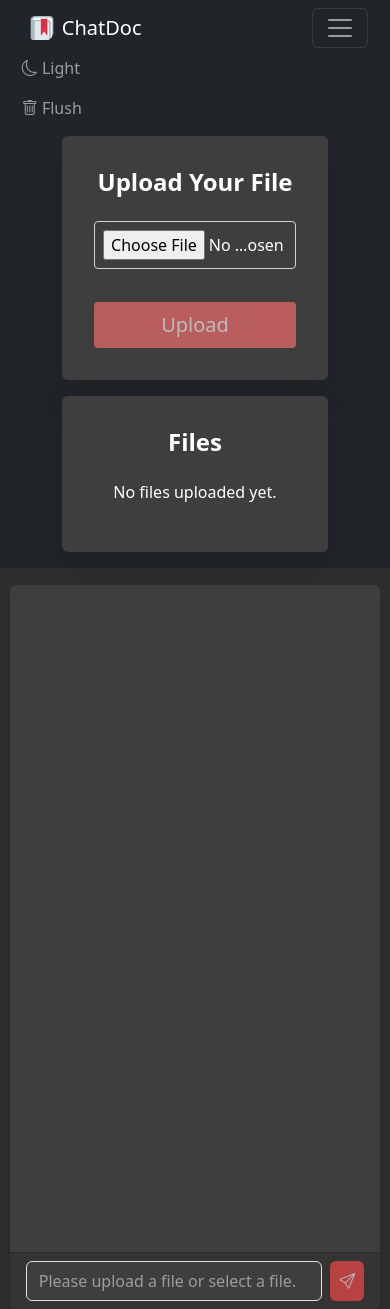
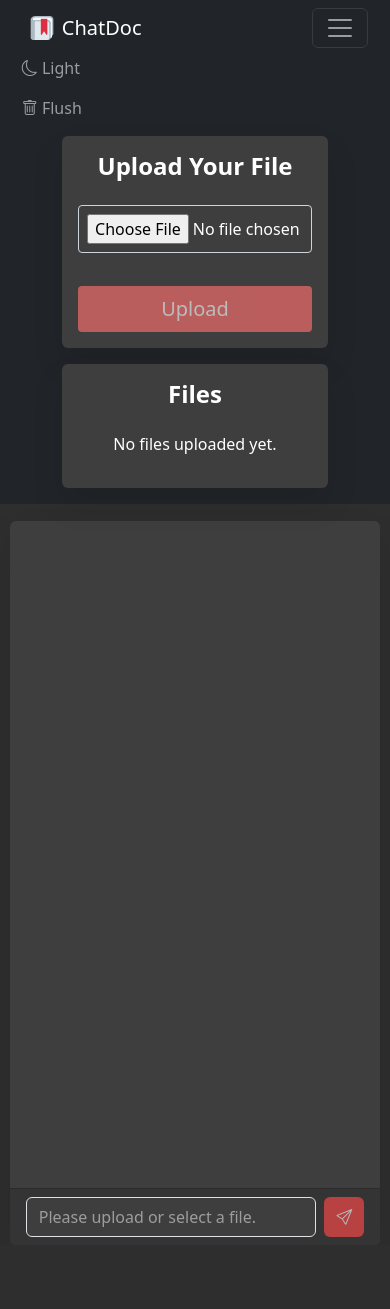
Before and after one commit to trungnguyen21/ChatDocument, a React (Create React App) app in the folder front_end/: page / in a window 390 px wide. After the commit the page ends 1245 px from the top, so only its background shows below. Built offline with nearby package versions, Linux system fonts and the light colour scheme.

Commit message:
phong is a dumbass

```diff
--- a/front_end/src/components/Chat/Chat.js
+++ b/front_end/src/components/Chat/Chat.js
@@ -95,7 +95,7 @@
         <input
           ref={inputRef}
           type="text"
-          placeholder={isActive ? "Type a message..." : "Please upload a file or select a file."}
+          placeholder={isActive ? "Type a message..." : "Please upload or select a file."}
           onKeyDown={(e) => {
             if (isActive && e.key === 'Enter' && e.target.value.trim() !== '') {
               sendMessage(e.target.value);
--- a/front_end/src/components/Chat/Message.js
+++ b/front_end/src/components/Chat/Message.js
@@ -9,7 +9,7 @@
     <div className={`message ${isUser ? 'user' : 'chatbot'}`}>
       {!isUser && <div className="avatar" />}
       <div className="message-content">
-        <div className="message-text" style={{ paddingRight: '1vw' }}> {text} </div>
+        <div className="message-text"> {text} </div>
       </div>
       {isUser && <div className="avatar" />}
     </div>
--- a/front_end/src/components/Chat/style.css
+++ b/front_end/src/components/Chat/style.css
@@ -1,16 +1,15 @@
 .message {
   display: flex;
-  align-items: flex-start;
+  align-items: center;
   margin-bottom: 1vh;
 }
 
 .avatar {
-  width: 4vh;
-  height: 4vh;
+  width: 2rem;
+  height: 2rem;
   border-radius: 50%;
   background-color: #ccc;
   margin-inline: 0.5vw;
-  margin-top: 0.5vh;
 }
 
 .message-content {
@@ -18,12 +17,10 @@
   display: flex;
   flex-direction: column;
   width: 100%;
-  margin-bottom: 0.75rem;
 }
 
 .message-text {
   background-color: #f0f0f0;
-  padding: 1vh;
   border-radius: 1.5vh;
   margin-inline: 0.5vw;
   overflow-wrap: break-word;
@@ -43,6 +40,7 @@
 .user .message-text {
   background-color: #007bff;
   color: white;
+  margin-right: 2px;
 }
 
 .user .message-content {
@@ -59,6 +57,7 @@
 
 .chatbot .message-text {
   color: #000;
+  margin-left: 2px;
 }
 
 .input-container {
@@ -91,6 +90,14 @@
 
 @media only screen and (max-width: 600px) {
   .btn.btn-send {
-    max-width: 10%;
+    min-width: 2.5rem;
+  }
+
+  .card-body {
+    padding: 1rem !important;
+  }
+
+  .message-text {
+    max-width: 80%;
   }
 }
--- a/front_end/src/components/Section/style.css
+++ b/front_end/src/components/Section/style.css
@@ -23,7 +23,6 @@
     margin-inline: 0.25rem;
     background-color: #fd6e6e;
     color: white;
-    border: none;
 }
 
 .delete-btn:hover {
```
